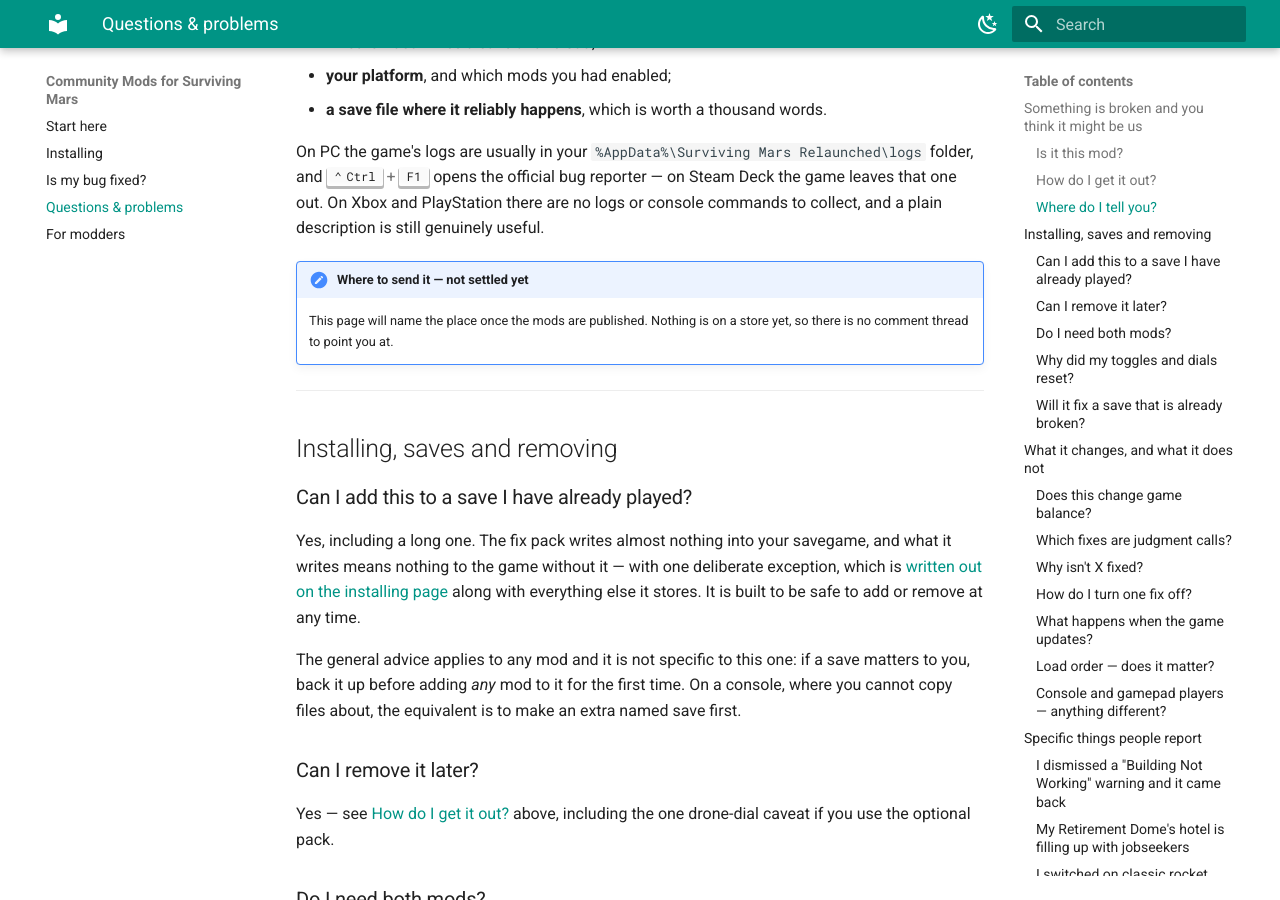
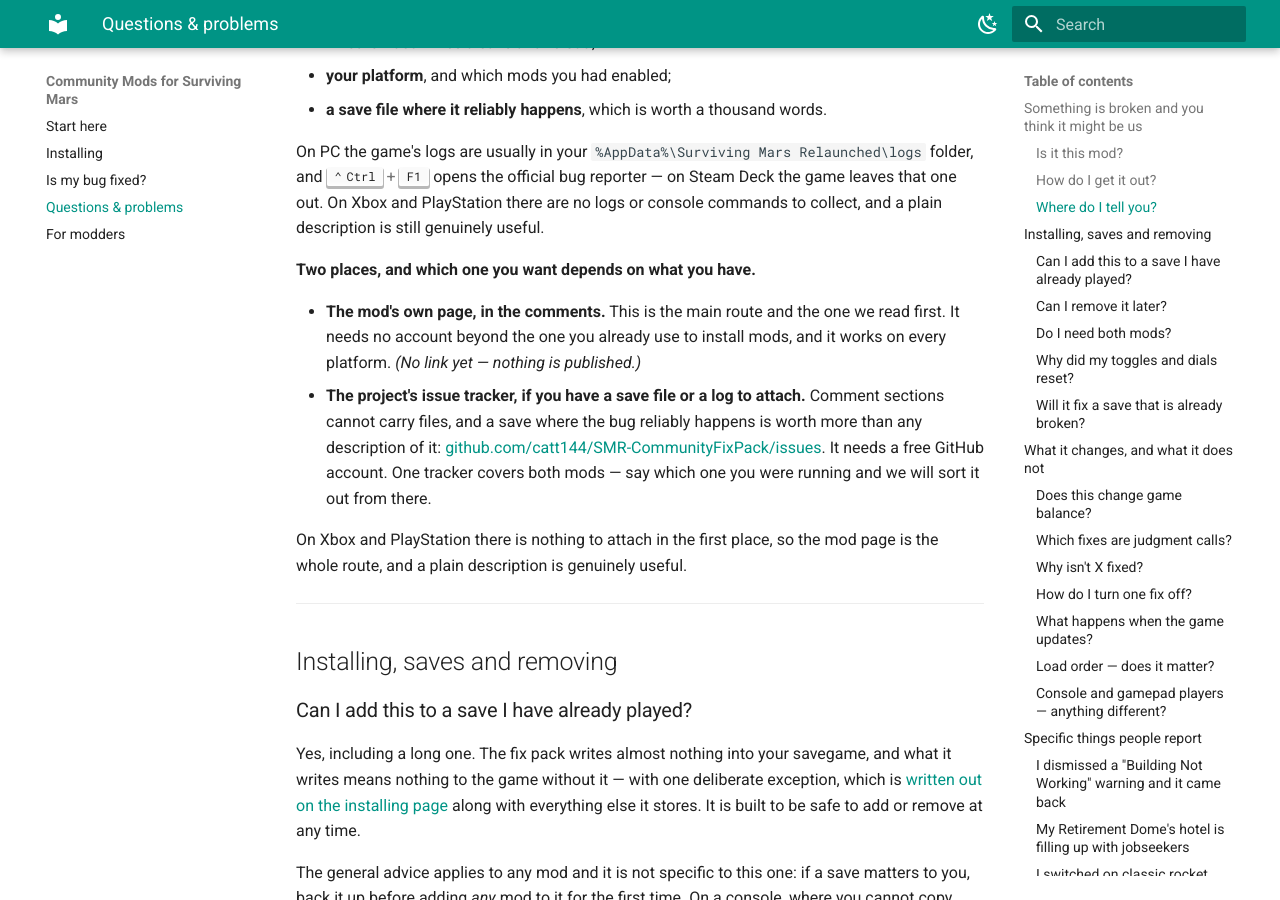
Before and after one commit to catt144/SMR-CommunityMods, an MkDocs documentation site: the page built from content/faq.md, in a window 1280 px wide and 900 px high, scrolled down 1725 px. Built offline with MkDocs 1.6.1 and Material for MkDocs 9.7.7, drawn with Linux system fonts in a browser that asks for light colours.

Commit message:
The one hole the owner had to close is closed at his word: the page that tells a player exactly what to put in a bug report now tells him where to put it, and it names two places for the two kinds of reporter - the mod page's comments for everyone, read first and needing no account he does not already have, and the project's own tracker for the man who has a save file or a log in his hand, because a comment section cannot carry either and a save where the fault reliably happens is worth more than any description of it. Console players are told plainly that there is nothing to attach on their machines anyway, so the mod page is their whole route

```diff
--- a/content/faq.md
+++ b/content/faq.md
@@ -83,9 +83,20 @@ official bug reporter — on Steam Deck the game leaves that one out. On Xbox an
 PlayStation there are no logs or console commands to collect, and a plain
 description is still genuinely useful.
 
-!!! note "Where to send it — not settled yet"
-    This page will name the place once the mods are published. Nothing is on a
-    store yet, so there is no comment thread to point you at.
+**Two places, and which one you want depends on what you have.**
+
+- **The mod's own page, in the comments.** This is the main route and the one we
+  read first. It needs no account beyond the one you already use to install mods,
+  and it works on every platform. *(No link yet — nothing is published.)*
+- **The project's issue tracker, if you have a save file or a log to attach.**
+  Comment sections cannot carry files, and a save where the bug reliably happens
+  is worth more than any description of it:
+  [github.com/catt144/SMR-CommunityFixPack/issues](https://github.com/catt144/SMR-CommunityFixPack/issues).
+  It needs a free GitHub account. One tracker covers both mods — say which one
+  you were running and we will sort it out from there.
+
+On Xbox and PlayStation there is nothing to attach in the first place, so the mod
+page is the whole route, and a plain description is genuinely useful.
 
 ---
 
```
Also changed, not shown: README.md (+4 -3 lines).
